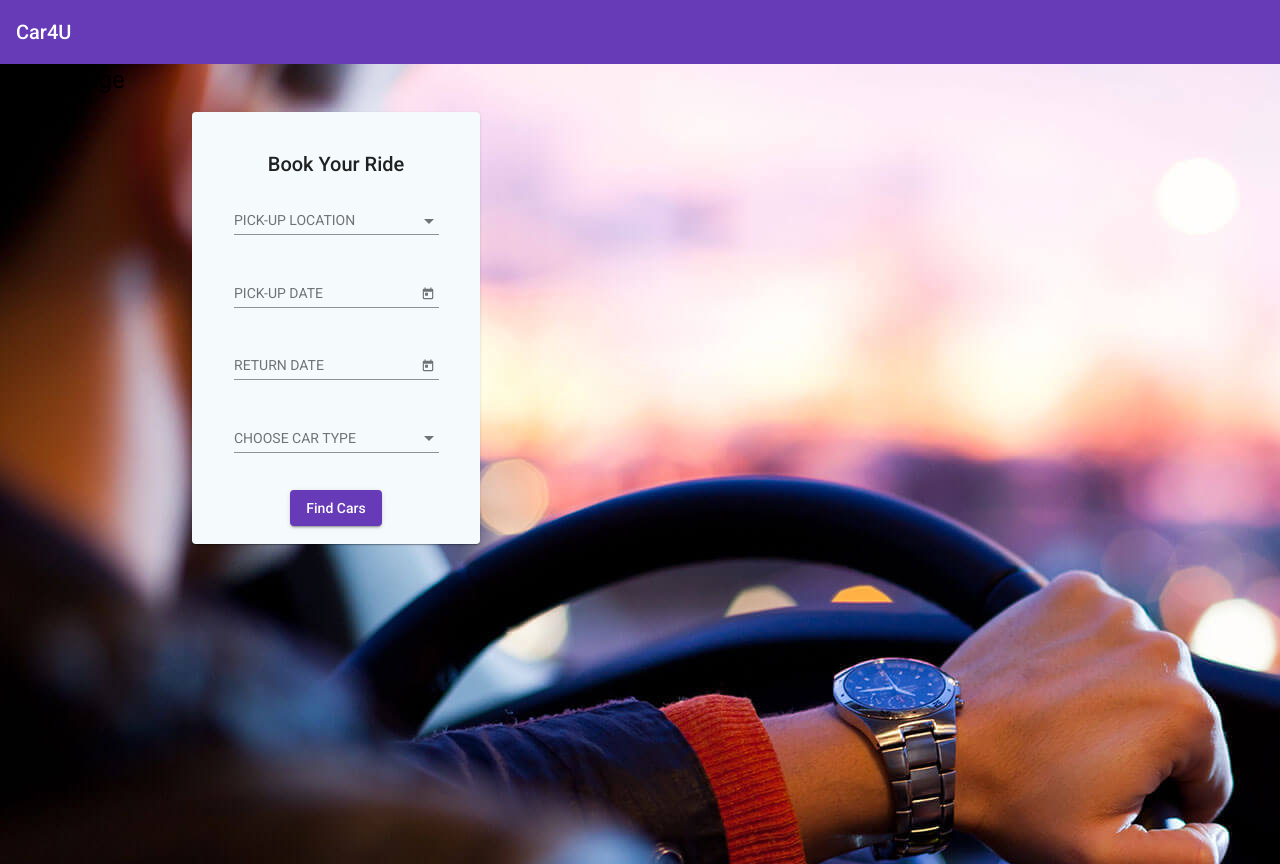
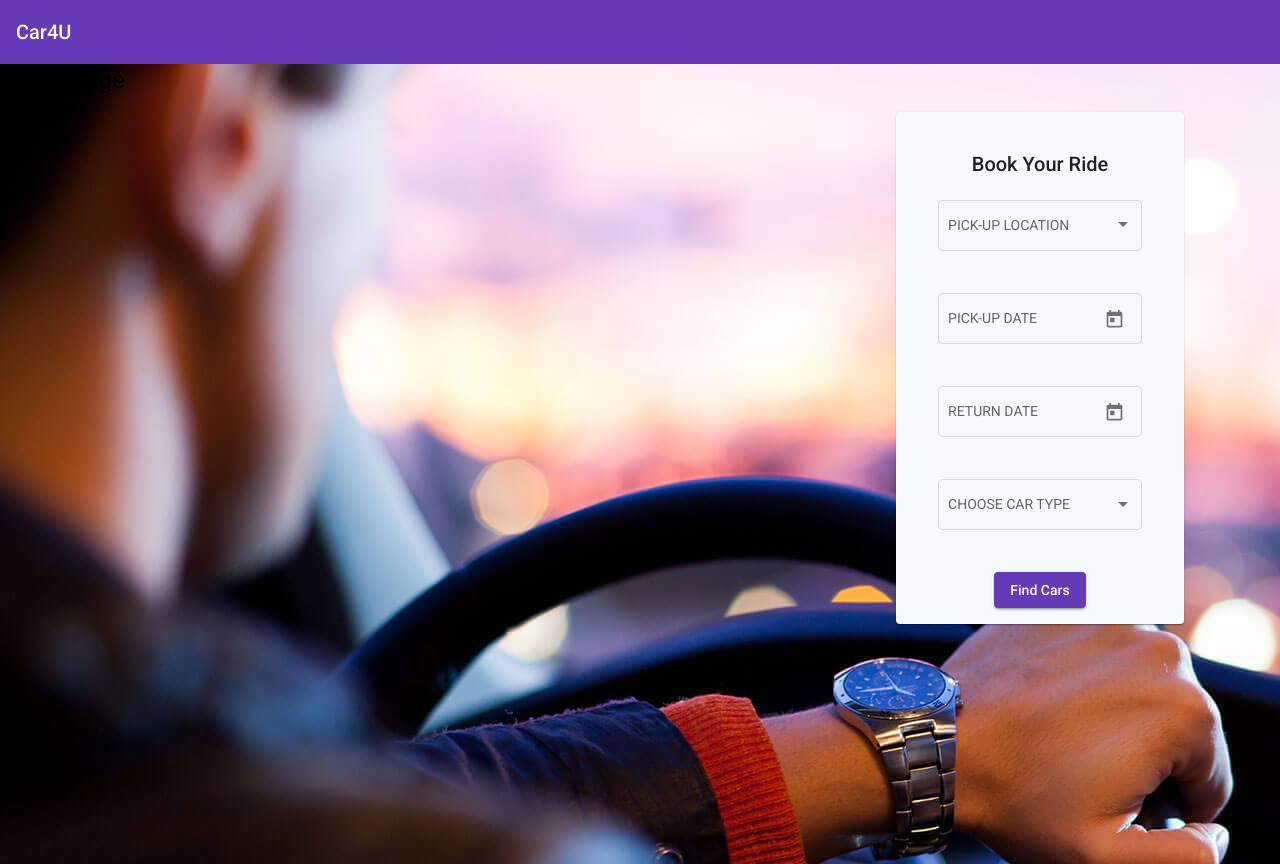
Before and after one commit to JayrajsinhParmar/Car4U, an Angular app: page /ClientDashboard in a window 1280 px wide. Built offline with nearby package versions, Linux system fonts and the light colour scheme.

Commit message:
User panel

```diff
--- a/src/app/client-dashboard/client-dashboard.component.html
+++ b/src/app/client-dashboard/client-dashboard.component.html
@@ -15,7 +15,7 @@
             <mat-label>
                 <h2>Book Your Ride</h2>
             </mat-label>
-            <mat-form-field class="example-full-width">
+            <mat-form-field appearance="outline" class="example-full-width">
                 <mat-label>PICK-UP LOCATION</mat-label>
                 <mat-select>
                     <mat-option *ngFor="let location of locations" [value]="location.loc">
@@ -25,7 +25,7 @@
             </mat-form-field>
         </mat-card-content>
         <mat-card-content>
-            <mat-form-field class="example-full-width">
+            <mat-form-field appearance="outline" class="example-full-width">
                 <mat-label>PICK-UP DATE</mat-label>
                 <input matInput [matDatepicker]="pickDate">
                 <mat-datepicker-toggle matSuffix [for]="pickDate"></mat-datepicker-toggle>
@@ -34,7 +34,7 @@
         </mat-card-content>
 
         <mat-card-content>
-            <mat-form-field class="example-full-width">
+            <mat-form-field appearance="outline" class="example-full-width">
                 <mat-label>RETURN DATE</mat-label>
                 <input matInput [matDatepicker]="returnDate">
                 <mat-datepicker-toggle matSuffix [for]="returnDate"></mat-datepicker-toggle>
@@ -42,7 +42,7 @@
             </mat-form-field>
         </mat-card-content>
         <mat-card-content>
-            <mat-form-field class="example-full-width">
+            <mat-form-field appearance="outline" class="example-full-width">
                 <mat-label>CHOOSE CAR TYPE</mat-label>
                 <mat-select>
                     <mat-option *ngFor="let cartype of cartypes" [value]="cartype.value">
--- a/src/app/client-dashboard/client-dashboard.component.scss
+++ b/src/app/client-dashboard/client-dashboard.component.scss
@@ -1,7 +1,7 @@
 mat-card {
     width: 20%;
-    height: 50%;
-    left: 15%;
+    height: 60%;
+    left: 70%;
     text-align: -webkit-center;
     background-color: rgb(245, 251, 253);
     // background-image: url("/src/assets/images/banner.jpg");
```
